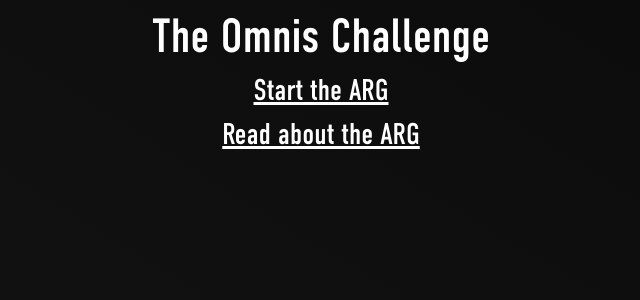
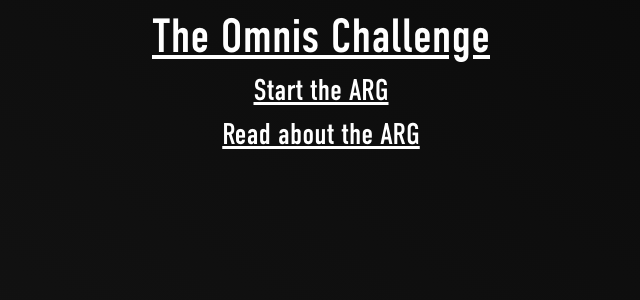
Before and after one commit to leonlarsson/omnis-arg-next, a Next.js app: page / in a window 1280 px wide. Shown: the top 300 px of the page, without its empty margins (319-959 px from the left). Built offline with nearby package versions, Linux system fonts and the light colour scheme.

Commit message:
linkify layout title

```diff
--- a/app/layout.tsx
+++ b/app/layout.tsx
@@ -1,3 +1,4 @@
+import Link from "next/link";
 import localFont from "next/font/local";
 import "./globals.css";
 import "/public/fontawesome/css/fontawesome.min.css";
@@ -27,7 +28,9 @@ export default function RootLayout({ children }: { children: React.ReactNode })
   return (
     <html lang="en" className="min-h-[100svh] overflow-y-scroll bg-gradient-to-bl from-neutral-950 to-neutral-900">
       <body className={`${dinCondensed.className} text-white`}>
-        <div className="my-3 text-center text-5xl">The Omnis Challenge</div>
+        <div className="my-3 text-center text-5xl underline transition-colors hover:text-bloodhunt-red">
+          <Link href="/">The Omnis Challenge</Link>
+        </div>
         <div className="container mx-auto px-4 pb-10 text-center transition-all">{children}</div>
       </body>
     </html>
```
